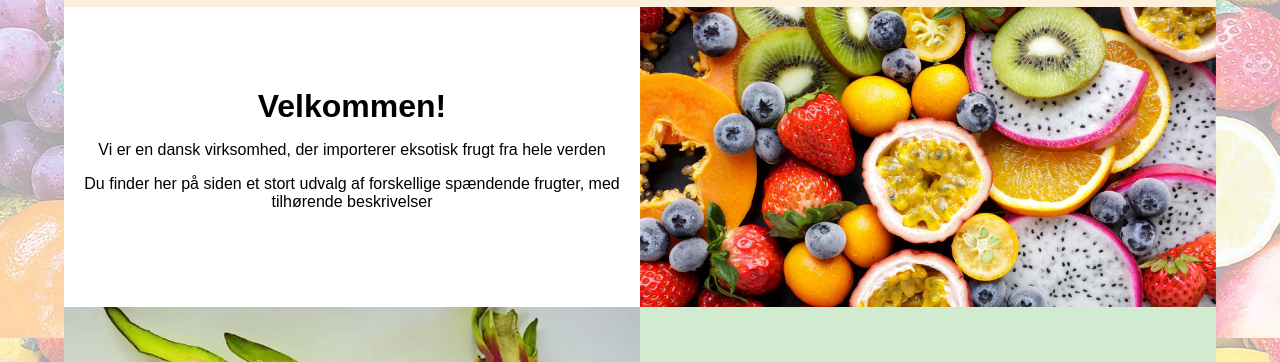
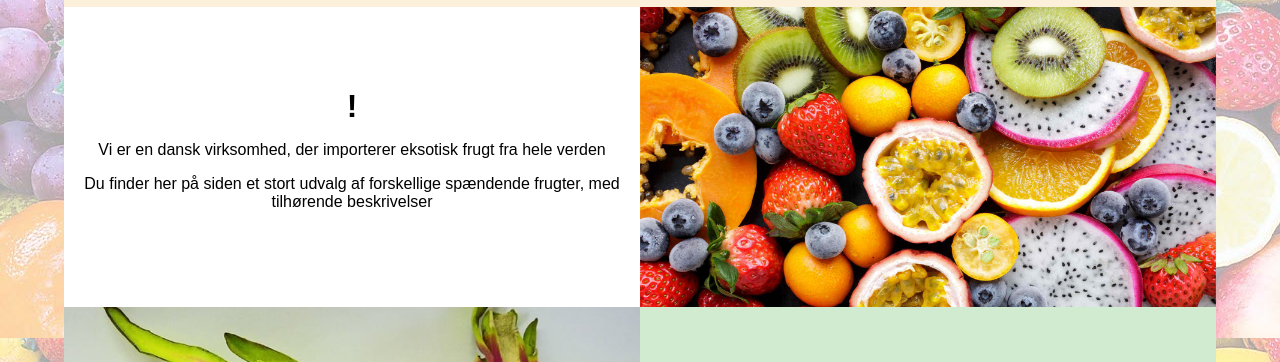
Before and after one commit to MichoFrost/webshop_eksotisk_frugt, a plain HTML site: page index.html in a window 1280 px wide. Shown: the part 379-741 px from the top of the page. Drawn offline with Linux system fonts and the light colour scheme.

Commit message:
Update index.html

```diff
--- a/index.html
+++ b/index.html
@@ -61,7 +61,7 @@
         <section class="section">
 
             <div class="photo-text">
-                <h1>Velkommen!</h1>
+                <h1>!</h1>
                 <p>Vi er en dansk virksomhed, der importerer eksotisk frugt fra hele verden</p>
                 <p>Du finder her på siden et stort udvalg af forskellige spændende frugter, med tilhørende beskrivelser</p>
             </div>
```
